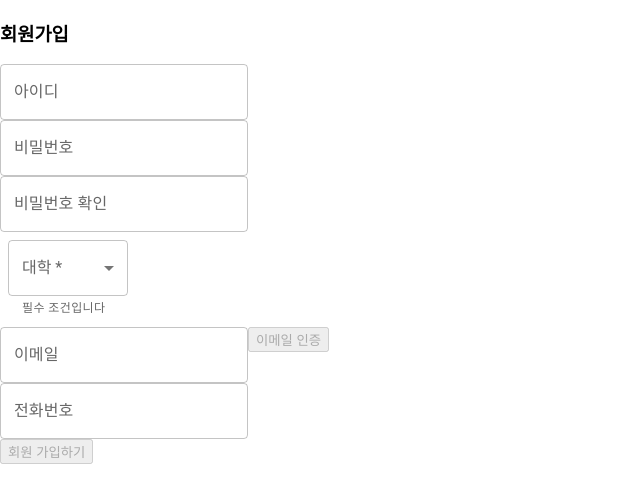
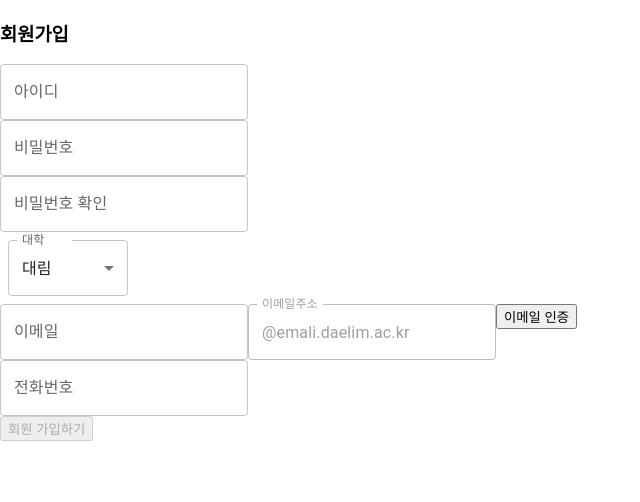
Before and after one commit to limjeahyuk/hanium, a React (Create React App) app: page / in a window 1280 px wide. Shown: the top 502 px of the page, without its empty margins (0-640 px from the left). Built offline with nearby package versions, Linux system fonts and the light colour scheme.

Commit message:
JS수정

```diff
--- a/src/components/Signup.js
+++ b/src/components/Signup.js
@@ -4,7 +4,6 @@ import TextField from '@mui/material/TextField';
 
 import InputLabel from '@mui/material/InputLabel';
 import MenuItem from '@mui/material/MenuItem';
-import FormHelperText from '@mui/material/FormHelperText';
 import FormControl from '@mui/material/FormControl';
 import Select from '@mui/material/Select';
 import axios from 'axios';
@@ -14,7 +13,7 @@ function Signup() {
     const [password, setPassword] = useState('')
     const [passwordConfirm, setPasswordConfirm] = useState('')
     const [email, setEmail] = useState('')
-    const [college_name, setCollege_name] = useState('');
+    const [emailaddress, setEmailaddress] = useState('');
     const [phone, setPhone] = useState('');
 
     // 오류메시지 상태저장
@@ -22,7 +21,6 @@ function Signup() {
     const [passwordMessage, setPasswordMessage] = useState('')
     const [passwordConfirmMessage, setPasswordConfirmMessage] = useState('')
     const [emailMessage, setEmailMessage] = useState('')
-    // const [collegeMessage, setCollegeMessage] = useState('')
     const [phoneMessage, setPhoneMessage] = useState('')
 
     // 유효성 검사
@@ -30,15 +28,18 @@ function Signup() {
     const [isPassword, setIsPassword] = useState(false)
     const [isPasswordConfirm, setIsPasswordConfirm] = useState(false)
     const [isEmail, setIsEmail] = useState(false)
-    // const [isCollege, setIsCollege] = useState(false)
     const [isPhone, setIsPhone] = useState(false)
+    const [selectedcollegeData, setSelectedcolledgeData] = useState({
+        college_name: '대림',
+        college_email: '@emali.daelim.ac.kr',
+    });
     // const router = useRouter()
 
     // 이름
     const onChangeName = (event) => {
         setUserName(event.target.value)
-        if (event.target.value.length < 2 || event.target.value.length > 5) {
-            setUserNameMessage('2글자 이상 5글자 미만으로 입력해주세요.')
+        if (event.target.value.length < 1 || event.target.value.length > 8) {
+            setUserNameMessage('1글자 이상 8글자 미만으로 입력해주세요.')
             setIsUserName(false)
         } else {
             setUserNameMessage('올바른 이름 형식입니다')
@@ -62,9 +63,23 @@ function Signup() {
         }
     }
 
+    // data 안에 있는 name 찾아줌.
+    const onChangeAddress = (event) => {
+        const collegeName = event.target.value;
+        const findCollegeName = selectList.find((data) => data.college_name === collegeName);
+        setSelectedcolledgeData(findCollegeName);
+    };
+
+    useEffect(() => {
+        setEmailaddress(selectedcollegeData.college_email);
+    }, [selectedcollegeData]);
+
+    useEffect(() => {}, []);
+
+
     //비밀번호
     const onChangePassword = e => {
-        const passwordRegex = /^(?=.*[a-zA-Z])(?=.*[!@#$%^*+=-])(?=.*[0-9]).{10,25}$/
+        const passwordRegex = /^(?=.*[a-zA-Z])(?=.*[!@#$%^*+=-])(?=.*[0-9]).{8,20}$/
         const passwordCurrent = e.target.value
         setPassword(passwordCurrent)
 
@@ -92,16 +107,12 @@ function Signup() {
     }
 
     //대학 드롭다운
-    // defaultValue={selectList.map((college_email)=> ({college_email}))}
     const selectList = [{ college_name:"대림", college_email:"emali.daelim.ac.kr"},{college_name: "연성", college_email:"email.email"},{college_name: "안양", college_email: "email"}];
-    // const selectList = ["대림","안양","연성"]
+
     const handleChange = event => {
-        setCollege_name(event.target.value);
+        const collegeName = selectList.find(data => data.college_name === event.target.value);
+        setSelectedcolledgeData(collegeName);
     };
-
-    const MuiMenuItem = React.forwardRef((props, ref) => {
-        return <MenuItem  ref={ref} {...props} />;
-      });
 
     //핸드폰 번호
     const handlePress = (e) => {
@@ -158,38 +169,35 @@ function Signup() {
             </div>
             <div>
                 <TextField id="standard-password-input" label="비밀번호" type="password" name="password" placeholder='' onChange={onChangePassword} value={password}/>
-                {password.length > 0 && (
-                    <span className={`message ${isPassword ? 'success' : 'error'}`}>{passwordMessage}</span>
-                )}
+                {password.length > 0 && (<span className={`message ${isPassword ? 'success' : 'error'}`}>{passwordMessage}</span>)}
             </div>
             <div>
                 <TextField id="standard-password-input" label="비밀번호 확인" type="password" name="passwordcofirm" placeholder='' onChange={onChangePasswordConfirm}/>
-                {passwordConfirm.length > 0 && (
-                    <span className={`message ${isPasswordConfirm ? 'success' : 'error'}`}>{passwordConfirmMessage}</span>
-                )}
+                {passwordConfirm.length > 0 && (<span className={`message ${isPasswordConfirm ? 'success' : 'error'}`}>{passwordConfirmMessage}</span>)}
             </div>
             <div>
-                <FormControl required sx={{ m: 1, minWidth: 120 }}>
-                    <InputLabel id="demo-simple-select-required-label">대학</InputLabel>
+                <FormControl sx={{ m: 1, minWidth: 120 }}>
+                    <InputLabel id="selected-college-label">대학</InputLabel>
                     <Select
-                        labelId="demo-simple-select-required-label"
-                        id="demo-simple-select-required-label"
-                        value={college_name}
-                        label="college_name"
+                        labelId="selected-college-label"
+                        id="selected-college"
+                        value={selectedcollegeData.college_name}
+                        label="대학이름"
                         onChange={handleChange}
                         name="college_name"
                         >
                         {selectList.map((college_name)=> (
-                            <MenuItem value={college_name}>{college_name}</MenuItem>
+                            <MenuItem value={college_name.college_name}>{college_name.college_name}</MenuItem>
                         ))}
                     </Select>
-                    <FormHelperText>필수 조건입니다</FormHelperText>
                 </FormControl>
             </div>
             <div>
                 <TextField id="standard-basic" label="이메일" name="email" onChange={onChangeEmail} value={email} />
                 {email.length > 0 && <span className={`message ${isEmail ? 'success' : 'error'}`}>{emailMessage}</span>}
-                <button type='submit' className='emali_button' disabled>이메일 인증</button>
+
+                <TextField id="standard-basic" label="이메일주소" name="emailAddress" onChange={onChangeAddress} value={emailaddress} disabled />
+                <button type='submit' className='emali_button'>이메일 인증</button>
             </div>
             <div>
                 <TextField id="standard-basic" label="전화번호" name="phone" onChange={handlePress} value={phone} />
```
